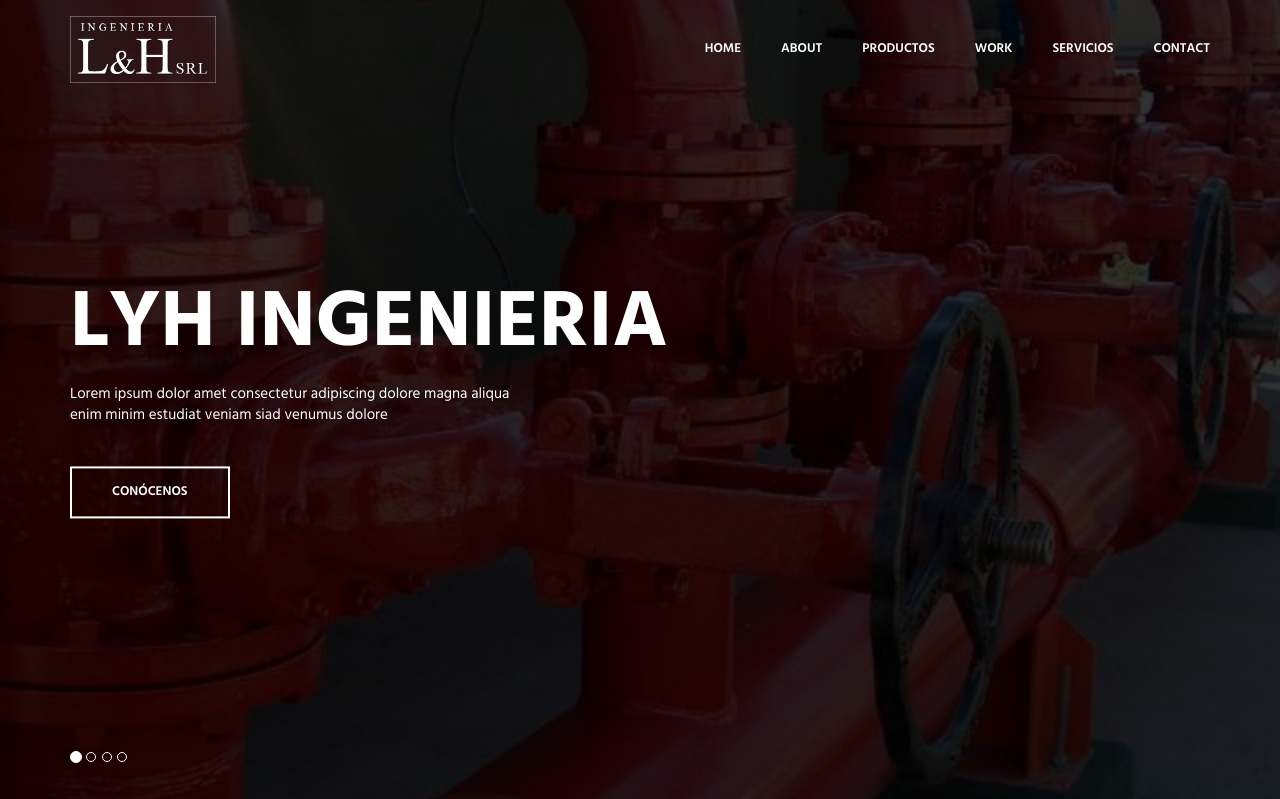
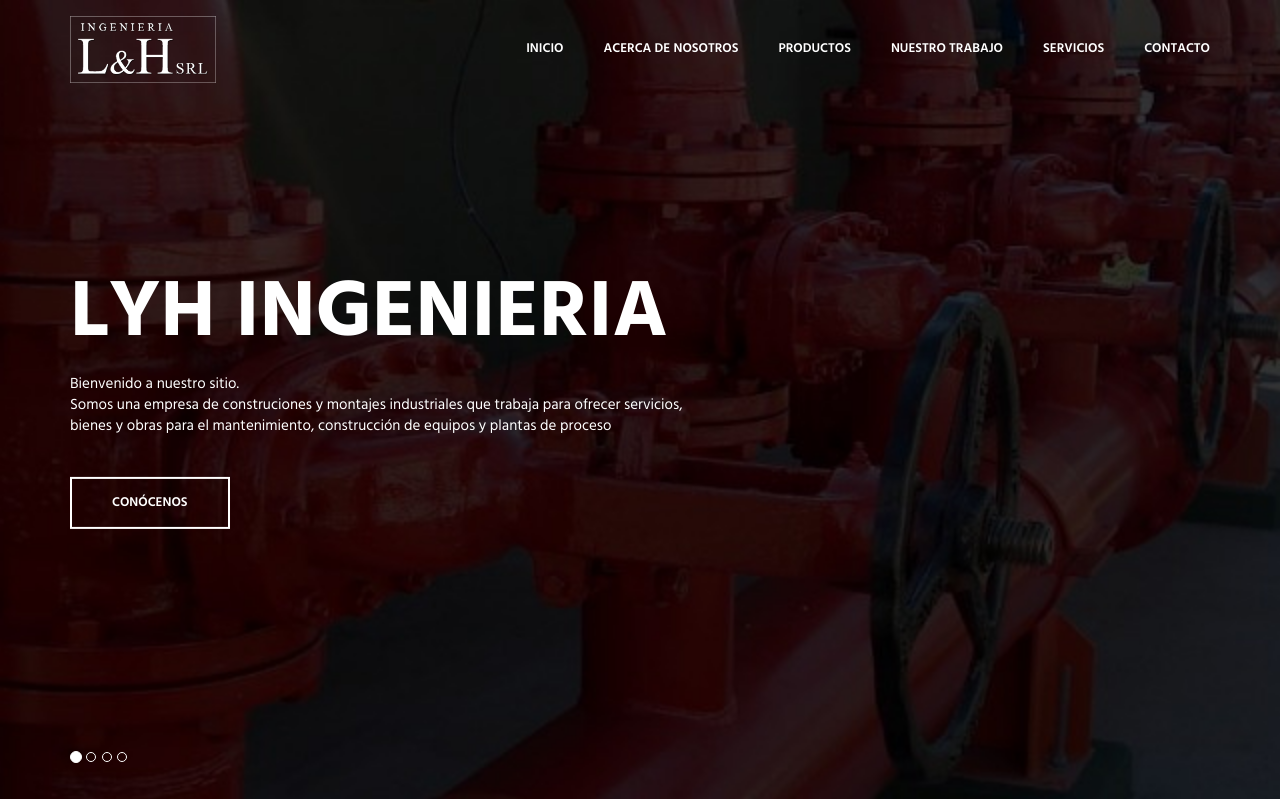
Before and after one commit to ih4t3youall/lyhpage, a CodeIgniter app: page /lyhpage/ in a window 1280 px wide. Shown: the top 799 px of the page. Run offline with CodeIgniter, Linux system fonts and the light colour scheme; some libraries are stand-ins or nearby versions.

Commit message:
- Translated some text, added send cv botton

```diff
--- a/application/views/main/contact.php
+++ b/application/views/main/contact.php
@@ -6,34 +6,27 @@
                     <div class="row">
                         <!-- Contact List -->
                         <div class="col-sm-4 sm-margin-b-50">
-                            <h3><a href="#">New York</a> <span class="text-uppercase margin-l-20">Head Office</span></h3>
-                            <p>Lorem ipsum dolor sit amet consectetur adipiscing elit sed tempor incdidunt ut laboret dolor magna ut consequat siad esqudiat dolor</p>
-                            <ul class="list-unstyled contact-list">
-                                <li><i class="margin-r-10 color-base icon-call-out"></i> 1 012 3456 7890</li>
-                                <li><i class="margin-r-10 color-base icon-envelope"></i> hq@aitOnepage.com</li>
-                            </ul>
+
                         </div>
                         <!-- End Contact List -->
 
                         <!-- Contact List -->
                         <div class="col-sm-4 sm-margin-b-50">
-                            <h3><a href="#">London</a> <span class="text-uppercase margin-l-20">Operation</span></h3>
-                            <p>Lorem ipsum dolor sit amet consectetur adipiscing elit sed tempor incdidunt ut laboret dolor magna ut consequat siad esqudiat dolor</p>
+                            <h3><a href="#">Cont&aacute;ctenos</a> <span class="text-uppercase margin-l-20">contacto</span></h3>
+                            <p>Puede contactarse con nosotros a travez de los siguientes medios:</p>
                             <ul class="list-unstyled contact-list">
                                 <li><i class="margin-r-10 color-base icon-call-out"></i> 44 77 3456 7890</li>
                                 <li><i class="margin-r-10 color-base icon-envelope"></i> operation@AitOnepage.com</li>
                             </ul>
+                            <p>Si quiere formar parte de nuestra empresa puede enviarnos su curricum vitae haciendo click en el siguiente boton:</p>
+                            <a href="send_CV.php" class="btn-theme btn-theme-sm btn-default-bg text-uppercase">Enviar CV</a>
+
                         </div>
                         <!-- End Contact List -->
 
                         <!-- Contact List -->
                         <div class="col-sm-4 sm-margin-b-50">
-                            <h3><a href="#">Singapore</a> <span class="text-uppercase margin-l-20">Finance</span></h3>
-                            <p>Lorem ipsum dolor sit amet consectetur adipiscing elit sed tempor incdidunt ut laboret dolor magna ut consequat siad esqudiat dolor</p>
-                            <ul class="list-unstyled contact-list">
-                                <li><i class="margin-r-10 color-base icon-call-out"></i> 50 012 456 7890</li>
-                                <li><i class="margin-r-10 color-base icon-envelope"></i> finance@AitOnepage.com</li>
-                            </ul>
+
                         </div>
                         <!-- End Contact List -->
                     </div>
--- a/application/views/main/header.php
+++ b/application/views/main/header.php
@@ -26,13 +26,13 @@
                     <div class="collapse navbar-collapse nav-collapse">
                         <div class="menu-container">
                             <ul class="nav navbar-nav navbar-nav-right">
-                                <li class="js_nav-item nav-item"><a class="nav-item-child nav-item-hover" href="#body">Home</a></li>
-                                <li class="js_nav-item nav-item"><a class="nav-item-child nav-item-hover" href="#about">About</a></li>
+                                <li class="js_nav-item nav-item"><a class="nav-item-child nav-item-hover" href="#body">Inicio</a></li>
+                                <li class="js_nav-item nav-item"><a class="nav-item-child nav-item-hover" href="#about">Acerca de nosotros</a></li>
                                 <li class="js_nav-item nav-item"><a class="nav-item-child nav-item-hover" href="#products">Productos</a></li>
 
-                                <li class="js_nav-item nav-item"><a class="nav-item-child nav-item-hover" href="#work">Work</a></li>
+                                <li class="js_nav-item nav-item"><a class="nav-item-child nav-item-hover" href="#products">Nuestro trabajo</a></li>
                                 <li class="js_nav-item nav-item"><a class="nav-item-child nav-item-hover" href="#service">Servicios</a></li>
-                                <li class="js_nav-item nav-item"><a class="nav-item-child nav-item-hover" href="#contact">Contact</a></li>
+                                <li class="js_nav-item nav-item"><a class="nav-item-child nav-item-hover" href="#contact">Contacto</a></li>
                             </ul>
                         </div>
                     </div>
--- a/application/views/main/latest_products.php
+++ b/application/views/main/latest_products.php
@@ -3,8 +3,9 @@
             <div class="content-lg container">
                 <div class="row margin-b-40">
                     <div class="col-sm-6">
-                        <h2>Latest Products</h2>
-                        <p>Lorem ipsum dolor sit amet consectetur adipiscing elit sed tempor incididunt ut laboret dolore magna aliqua enim minim veniam exercitation</p>
+                        <h2>Nuestro trabajo</h2>
+                        <p>Contamos con una amplia infraestructura asi como las herramientas y la maquinaria adecuada para realizar practicamete cualquier tipo de tarea.
+                           Para obtener m&aacute;s informaci&oacute;n al respecto puede selecionar alguna de las siguientes categor&iacute;as: </p>
                     </div>
                 </div>
                 <!--// end row -->
--- a/application/views/main/slider.php
+++ b/application/views/main/slider.php
@@ -18,7 +18,8 @@
                         <div class="carousel-centered">
                             <div class="margin-b-40">
                                 <h1 class="carousel-title">LYH Ingenieria</h1>
-                                <p class="color-white">Lorem ipsum dolor amet consectetur adipiscing dolore magna aliqua <br/> enim minim estudiat veniam siad venumus dolore</p>
+                                <p class="color-white">Bienvenido a nuestro sitio. <br/> Somos una empresa de construciones y montajes industriales que trabaja para ofrecer servicios, <br/>
+                                    bienes y obras para el mantenimiento, construcción de equipos y plantas de proceso </p>
                             </div>
                             <a href="#about" class="btn-theme btn-theme-sm btn-white-brd text-uppercase">Con&oacute;cenos</a>
                         </div>
@@ -30,7 +31,8 @@
                         <div class="carousel-centered">
                             <div class="margin-b-40">
                                 <h2 class="carousel-title">LYH Ingenieria</h2>
-                                <p class="color-white">Lorem ipsum dolor amet consectetur adipiscing dolore magna aliqua <br/> enim minim estudiat veniam siad venumus dolore</p>
+                                <p class="color-white">Bienvenido a nuestro sitio. <br/> Somos una empresa de construciones y montajes industriales que trabaja para ofrecer servicios, <br/>
+                                    bienes y obras para el mantenimiento, construcción de equipos y plantas de proceso </p>
                             </div>
                             <a href="#about" class="btn-theme btn-theme-sm btn-white-brd text-uppercase">Con&oacute;cenos</a>
                         </div>
@@ -42,7 +44,8 @@
                         <div class="carousel-centered">
                             <div class="margin-b-40">
                                 <h2 class="carousel-title">LYH Ingenieria</h2>
-                                <p class="color-white">Lorem ipsum dolor amet consectetur adipiscing dolore magna aliqua <br/> enim minim estudiat veniam siad venumus dolore</p>
+                                <p class="color-white">Bienvenido a nuestro sitio. <br/> Somos una empresa de construciones y montajes industriales que trabaja para ofrecer servicios, <br/>
+                                    bienes y obras para el mantenimiento, construcción de equipos y plantas de proceso </p>
                             </div>
                             <a href="#about" class="btn-theme btn-theme-sm btn-white-brd text-uppercase">Con&oacute;cenos</a>
                         </div>
@@ -55,7 +58,8 @@
                         <div class="carousel-centered">
                             <div class="margin-b-40">
                                 <h2 class="carousel-title">LYH Ingenieria</h2>
-                                <p class="color-white">Lorem ipsum dolor amet consectetur adipiscing dolore magna aliqua <br/> enim minim estudiat veniam siad venumus dolore</p>
+                                <p class="color-white">Bienvenido a nuestro sitio. <br/> Somos una empresa de construciones y montajes industriales que trabaja para ofrecer servicios, <br/>
+                                    bienes y obras para el mantenimiento, construcción de equipos y plantas de proceso </p>
                             </div>
                             <a href="#about" class="btn-theme btn-theme-sm btn-white-brd text-uppercase">Con&oacute;cenos</a>
                         </div>
```
